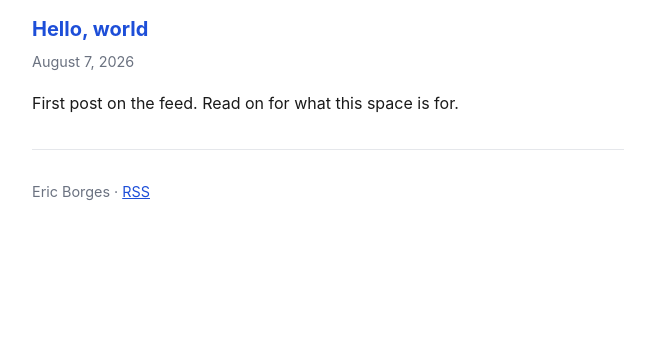
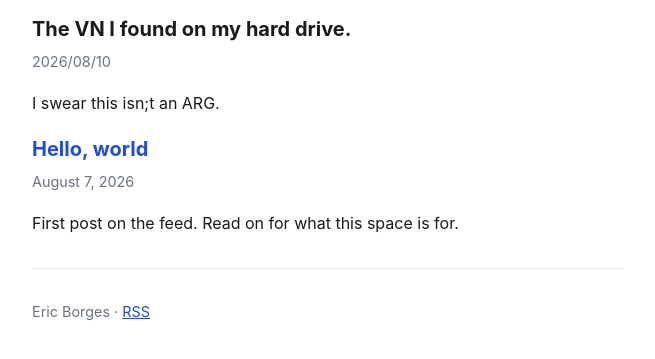
Before and after one commit to EricBorges2019/MyWebsite, a website: page feed/index.html in a window 1280 px wide. Shown: the part 177-536 px from the top of the page, without its empty margins (312-967 px from the left). Drawn offline with Linux system fonts and the light colour scheme.

Commit message:
Added article to index.html and fixed a typo.

```diff
--- a/feed/index.html
+++ b/feed/index.html
@@ -34,6 +34,12 @@
       <ul class="post-list">
         <li>
           <article>
+            <h2>The VN I found on my hard drive.</h2>
+            <time datetime="2026-08-10">2026/08/10</time>
+            <p>I swear this isn;t an ARG.</p>
+          </article>
+
+          <article>
             <h2><a href="hello-world.html">Hello, world</a></h2>
             <time datetime="2026-08-07">August 7, 2026</time>
             <p>First post on the feed. Read on for what this space is for.</p>
```
Also changed, not shown: vn-i-found/index.html (+1 -1 lines).
